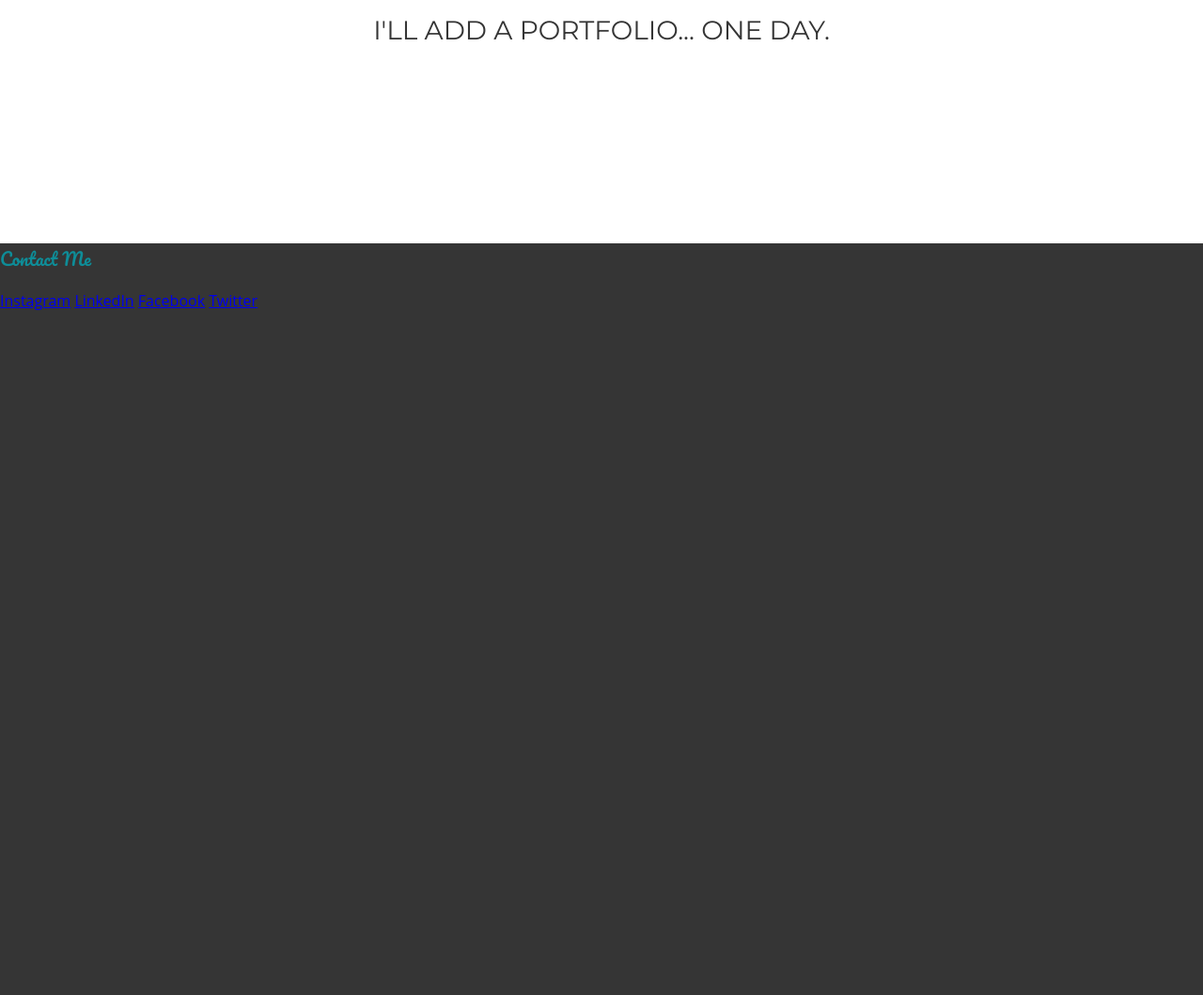
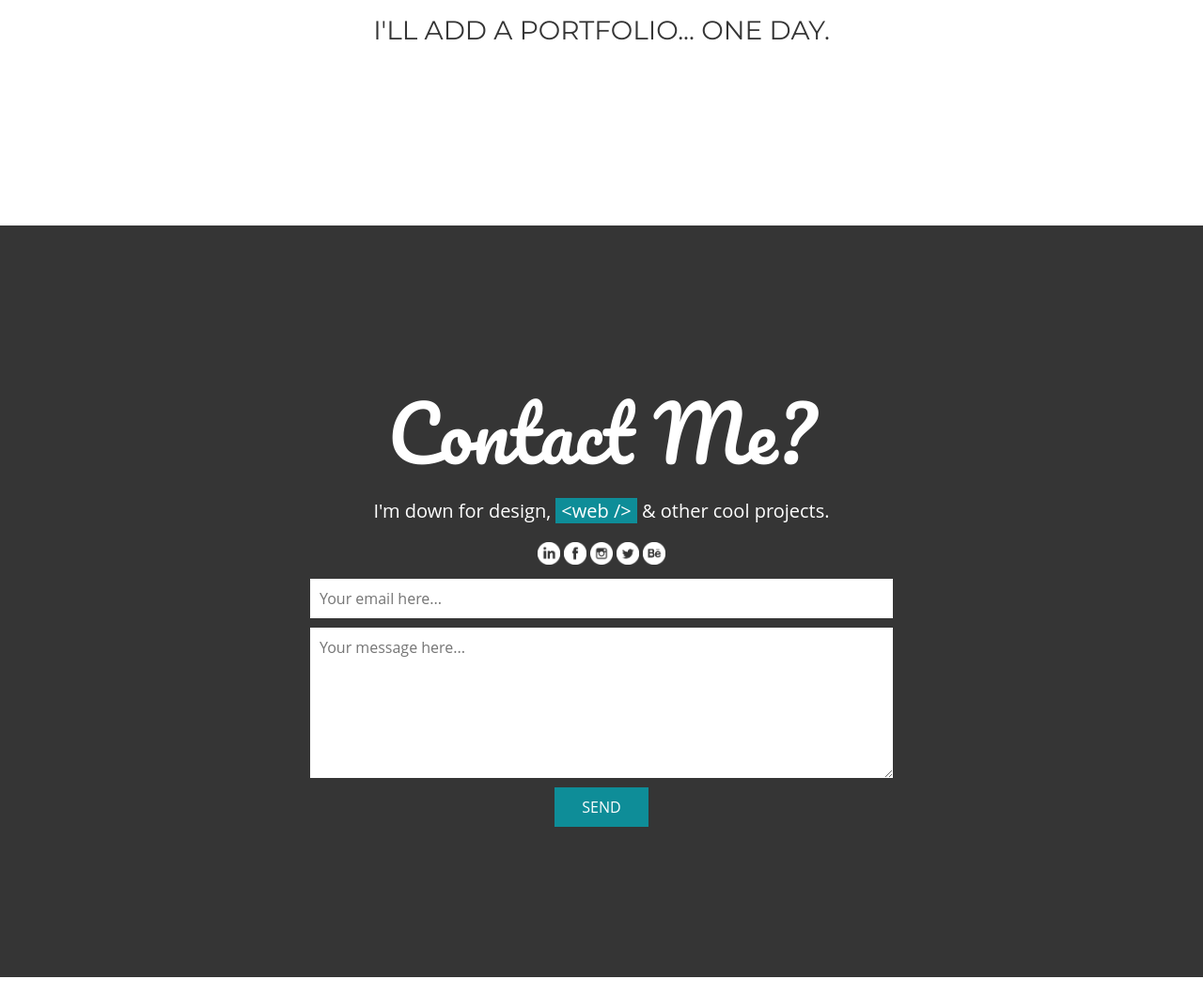
Before and after one commit to jezekab/personal-website, a PHP site: page / in a window 1280 px wide. Shown: the part 1360-2419 px from the top of the page at 94% size. Run offline with PHP 8.4, Linux system fonts and the light colour scheme.

Commit message:
(nearly) finished html for contact page

```diff
--- a/index.html
+++ b/index.html
@@ -83,11 +83,23 @@
 
 
   <section id="contact" class="toWindowSize">
-    <h3>Contact Me</h3>
-    <a href="#">Instagram</a>
-    <a href="#">LinkedIn</a>
-    <a href="#">Facebook</a>
-    <a href="#">Twitter</a>
+    <article>
+      <h3>Contact Me?</h3>
+      <p>I'm down for design, <span class="code">&lt;web /&gt;</span> & other cool projects.</p>
+
+      <a href="https://www.linkedin.com/in/jessica-barron-37484095"><img alt="linkedin" src="images/social/linkedin.png"></a>
+      <a href="https://www.facebook.com/designerbarron/"><img alt="facebook" src="images/social/facebook.png"></a>
+      <a href="https://instagram.com/jezekab"><img alt="instagram" src="images/social/instagram.png"></a>
+      <a href="https://twitter.com/jezekab"><img alt="twitter" src="images/social/twitter.png"></a>
+      <a href="https://www.behance.net/jezekab"><img alt="behance" src="images/social/behance.png"></a>
+
+      <form>
+        <input name="email" placeholder="Your email here..." type="text" required >
+        <textarea name="message" placeholder="Your message here..." required></textarea>
+        <input name="Hello" id="send" type="submit" value="Send">
+      </form>
+
+    </article>
   </section>
 
   <footer>
--- a/styles/style.css
+++ b/styles/style.css
@@ -171,6 +171,47 @@ span.code {
   color: #ffffff;
   padding: 0px 6px 0px 6px; }
 
+section#contact {
+  display: table;
+  text-align: center;
+  width: 100%; }
+  section#contact article {
+    display: table-cell;
+    vertical-align: middle; }
+    section#contact article h3 {
+      color: white;
+      font-size: 80px;
+      margin: 0; }
+    section#contact article p {
+      margin-top: 0px;
+      font-size: 20px; }
+    section#contact article img {
+      width: 24px; }
+    section#contact article form input {
+      font-family: "Open Sans", sans-serif;
+      display: block;
+      width: 600px;
+      padding: 10px;
+      color: grey;
+      font-size: 16px;
+      border: 0px;
+      margin: 10px auto 10px auto; }
+    section#contact article form textarea {
+      font-family: "Open Sans", sans-serif;
+      color: grey;
+      font-size: 16px;
+      padding: 10px;
+      display: block;
+      margin: auto;
+      width: 600px;
+      height: 140px;
+      border: 0px; }
+    section#contact article form #send {
+      background-color: #0e8d98;
+      color: white;
+      text-transform: uppercase;
+      width: 100px; }
+
 @media (max-width: 840px), (max-height: 520px) {
   h1 {
     font-size: 110px;
@@ -195,7 +236,19 @@ span.code {
     font-size: 20px; }
 
   nav ul#social_links {
-    display: none; } }
+    display: none; }
+
+  section#contact article h3 {
+    font-size: 50px; }
+  section#contact article p {
+    font-size: 16px; }
+  section#contact article form input {
+    font-size: 14px;
+    width: 75%; }
+  section#contact article form textarea {
+    font-size: 14px;
+    width: 75%;
+    height: 100px; } }
 @media (max-width: 570px), (max-height: 400px) {
   #main_links {
     display: none; }
--- a/styles/style.scss
+++ b/styles/style.scss
@@ -217,6 +217,65 @@ span.code {
   padding: 0px 6px 0px 6px;
 }
 
+section#contact {
+  display: table;
+  text-align: center;
+  width: 100%;
+
+  article {
+    display: table-cell;
+    vertical-align: middle;
+
+    h3 {
+      color: white;
+      font-size: 80px;
+      margin: 0;
+    }
+
+    p {
+      margin-top: 0px;
+      font-size: 20px;
+    }
+
+    img {
+      width: 24px;
+    }
+
+    form {
+
+      input {
+        font-family: $text_font;
+        display: block;
+        width: 600px;
+        padding: 10px;
+        color: grey;
+        font-size: 16px;
+        border: 0px;
+        margin: 10px auto 10px auto;
+      }
+
+      textarea {
+        font-family: $text_font;
+        color: grey;
+        font-size: 16px;
+        padding: 10px;
+        display: block;
+        margin: auto;
+        width: 600px;
+        height: 140px;
+        border: 0px;
+      }
+
+      #send {
+        background-color: $blue;
+        color: white;
+        text-transform: uppercase;
+        width: 100px;
+      }
+    }
+  }
+}
+
 @media (max-width: 840px),
 (max-height: 520px) {
   // header
@@ -250,6 +309,32 @@ span.code {
   nav ul#social_links {
     display: none;
   }
+
+  section#contact {
+    article {
+      h3 {
+        font-size: 50px;
+      }
+
+      p {
+        font-size:16px;
+      }
+
+      form {
+        input {
+          font-size: 14px;
+          width: 75%;
+        }
+
+        textarea {
+          font-size: 14px;
+          width: 75%;
+          height: 100px;
+        }
+      }
+    }
+  }
+
 }
 
 @media (max-width: 570px),
```
Also changed, not shown: images/social/behance.png (added), images/social/facebook.png (added), images/social/instagram.png (added), images/social/linkedin.png (added), images/social/twitter.png (added), scripts/script.js (line endings or trailing spaces), 2 other files.
